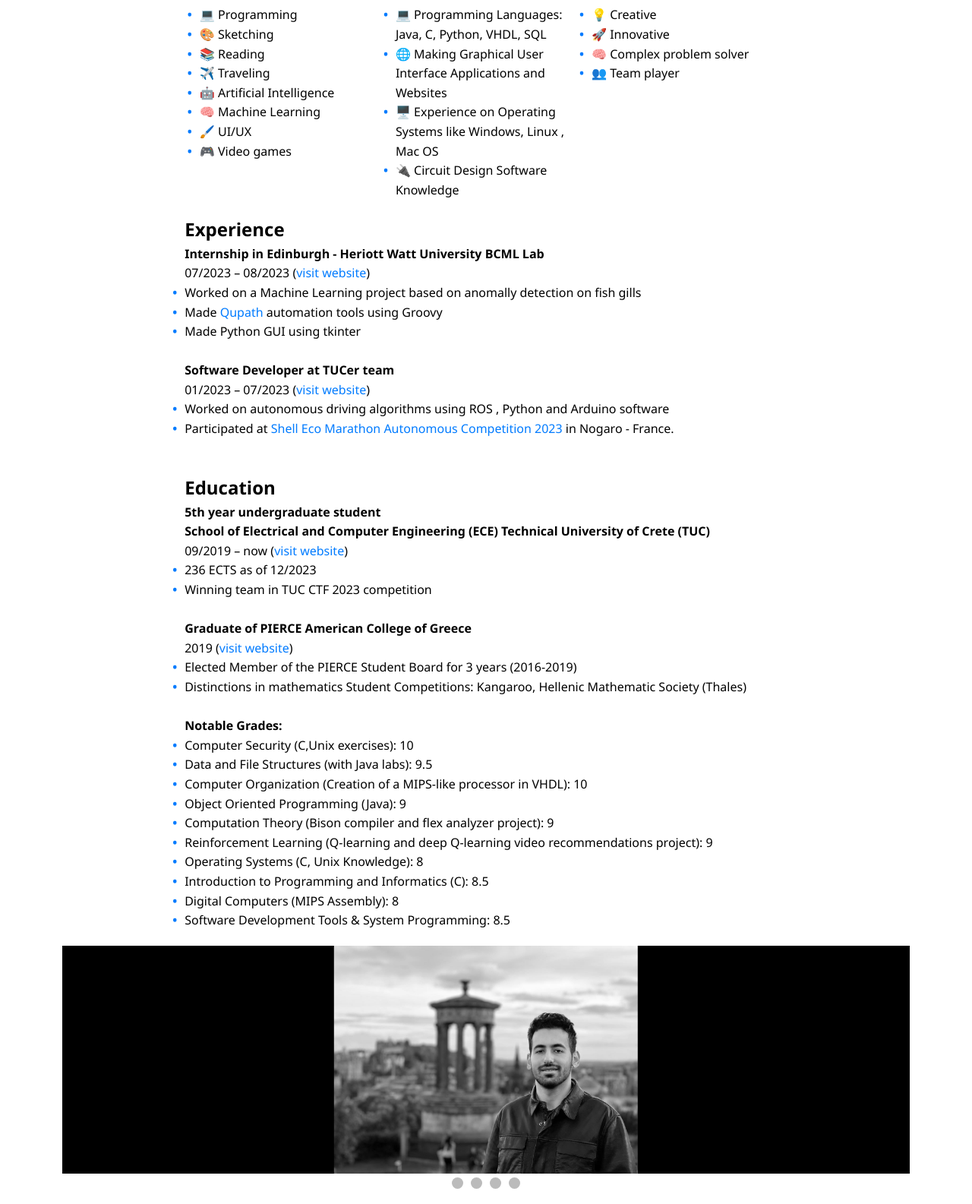
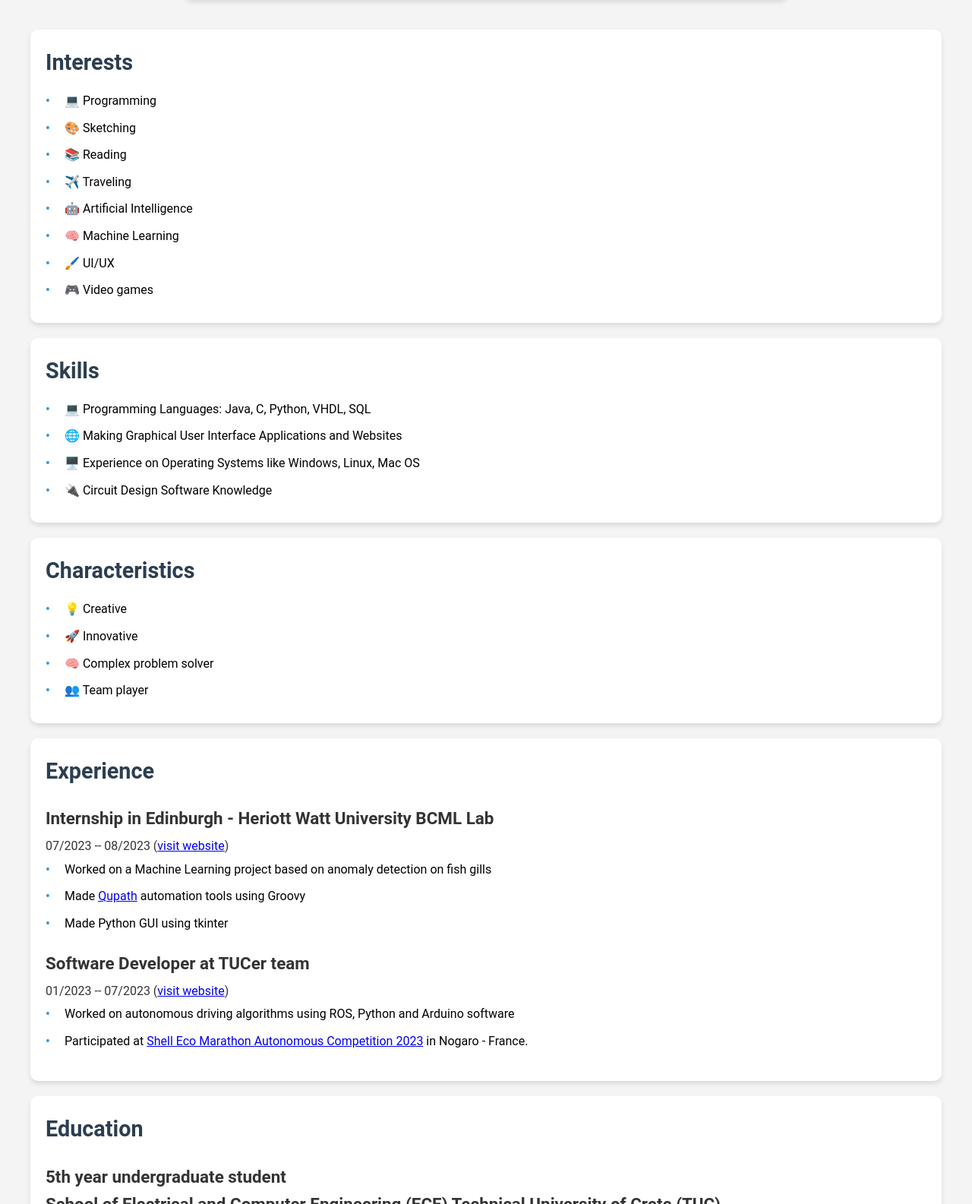
Before and after one commit to christofilojohn/christofilojohn.github.io, a plain HTML site: page index.html in a window 1280 px wide. Shown: the part 261-1846 px from the top of the page at 76% size. Drawn offline with Linux system fonts and the light colour scheme.

Commit message:
push changes

```diff
--- a/index.html
+++ b/index.html
@@ -3,13 +3,12 @@
 <head>
     <meta charset="UTF-8">
     <meta name="viewport" content="width=device-width, initial-scale=1.0">
-    <title>John's CV</title>
+    <title>John Christofilogiannis - Portfolio</title>
     <link rel="stylesheet" href="styles.css">
     <link rel="stylesheet" href="https://cdnjs.cloudflare.com/ajax/libs/font-awesome/5.15.3/css/all.min.css">
 </head>
 <body>
     <header>
-        <!-- Navbar will be loaded here -->
         <nav id="navbar">
             <div class="nav-brand"></div>
             <div class="nav-items" id="navItems">
@@ -29,9 +28,9 @@
         </nav>
     </header>
 
-    <main>
-        <section id="summary">
-            <div class="profile-header">
+    <main role="main">
+         <section id="summary" class="section">
+                <div class="profile-header card">
                     <img src="images/profile.jpeg" alt="John Christofilogiannis" class="profile-pic">
                     <div>
                         <h1>John Christofilogiannis</h1>
@@ -39,11 +38,13 @@
                     </div>
                 </div>
             </section>
+        <div class="container">
 
-        <div class="row">
-        <div class="column-3">
-            <section id="interests">
-                <h2 id="c3">Interests</h2>
+
+<!--            <div class="row">-->
+<!--                <div class="column-3">-->
+                    <section id="interests" class="section card">
+                        <h2>Interests</h2>
                         <ul class="styled-bullets">
                             <li>💻 Programming</li>
                             <li>🎨 Sketching</li>
@@ -55,24 +56,23 @@
                             <li>🎮 Video games</li>
                         </ul>
                     </section>
-        </div>
+<!--                </div>-->
 
-        <div class="column-3">
-            <section id="skills">
-                <h2 id="c3">Skills</h2>
+<!--                <div class="column-3">-->
+                    <section id="skills" class="section card">
+                        <h2>Skills</h2>
                         <ul class="styled-bullets">
                             <li>💻 Programming Languages: Java, C, Python, VHDL, SQL</li>
                             <li>🌐 Making Graphical User Interface Applications and Websites</li>
-                    <li>🖥️ Experience on Operating Systems like Windows, Linux , Mac OS</li>
-                    <li>🔌 Circuit Design Software Knowledge </li>
-
+                            <li>🖥️ Experience on Operating Systems like Windows, Linux, Mac OS</li>
+                            <li>🔌 Circuit Design Software Knowledge</li>
                         </ul>
                     </section>
-        </div>
+<!--                </div>-->
 
-        <div class="column-3">
-            <section id="characteristics">
-                <h2 id="c3">Characteristics</h2>
+<!--                <div class="column-3">-->
+                    <section id="characteristics" class="section card">
+                        <h2>Characteristics</h2>
                         <ul class="styled-bullets">
                             <li>💡 Creative</li>
                             <li>🚀 Innovative</li>
@@ -80,97 +80,67 @@
                             <li>👥 Team player</li>
                         </ul>
                     </section>
-        </div>
-    </div>
+<!--                </div>-->
+<!--            </div>-->
 
-        <section id="experience" class="box">
-            <div class="row">
-                <div class="column">
+            <section id="experience" class="section box card">
                 <h2>Experience</h2>
-                </div>
-            </div>
-
-            <!-- Internship-->
-            <div class="row">
-                <div class="column">
-                    <strong> Internship in Edinburgh - Heriott Watt University BCML Lab</strong> <br> 07/2023 – 08/2023
-                    (<a href="https://bioml.eu.org/team/" target="https://bioml.eu.org/team/">visit website</a>)
+                <div class="experience-item">
+                    <h3>Internship in Edinburgh - Heriott Watt University BCML Lab</h3>
+                    <p>07/2023 -- 08/2023 (<a href="https://bioml.eu.org/team/" target="https://bioml.eu.org/team/">visit website</a>)</p>
                     <ul class="styled-bullets">
-                        <li>Worked on a Machine Learning project based on anomally detection on fish gills</li>
+                        <li>Worked on a Machine Learning project based on anomaly detection on fish gills</li>
                         <li>Made <a href="https://qupath.github.io/" target="https://qupath.github.io/">Qupath</a> automation tools using Groovy</li>
                         <li>Made Python GUI using tkinter</li>
                     </ul>
                 </div>
-            </div>
-            <br>
-            <!-- TUCer-->
-            <div class="row">
-                <div class="column">
-                    <strong> Software Developer at TUCer team </strong> <br> 01/2023 – 07/2023
-                    (<a href="https://www.tucer.tuc.gr/el/archiki" target="https://www.tucer.tuc.gr/el/archiki">visit website</a>)
+
+                <div class="experience-item">
+                    <h3>Software Developer at TUCer team</h3>
+                    <p>01/2023 -- 07/2023 (<a href="https://www.tucer.tuc.gr/el/archiki" target="https://www.tucer.tuc.gr/el/archiki">visit website</a>)</p>
                     <ul class="styled-bullets">
-                        <li>Worked on autonomous driving algorithms using ROS ,
-                            Python and Arduino software</li>
-                        <li>Participated at
-                            <a href="https://www.shellecomarathon.com/about/previous-seasons/2023-programme-on-track/regional-europe.html" target="https://www.shellecomarathon.com/about/previous-seasons/2023-programme-on-track/regional-europe.html">
-                            Shell Eco Marathon Autonomous
-                            Competition 2023</a>
-                            in Nogaro - France.
-                            </li>
+                        <li>Worked on autonomous driving algorithms using ROS, Python and Arduino software</li>
+                        <li>Participated at <a href="https://www.shellecomarathon.com/about/previous-seasons/2023-programme-on-track/regional-europe.html" target="https://www.shellecomarathon.com/about/previous-seasons/2023-programme-on-track/regional-europe.html">Shell Eco Marathon Autonomous Competition 2023</a> in Nogaro - France.</li>
                     </ul>
                 </div>
-            </div>
-            <br>
             </section>
-            <section id="education" class="box"></section>
-            <div class="row">
-                <div class="column">
+
+            <section id="education" class="section box card">
                 <h2>Education</h2>
-                </div>
-            </div>
-            <!-- University-->
-            <div class="row">
-                <div class="column">
-                    <strong> 5th year undergraduate student <br> School of Electrical and Computer Engineering (ECE) Technical University of Crete (TUC)</strong> <br> 09/2019 – now
-                    (<a href="https://www.ece.tuc.gr/" target="https://www.ece.tuc.gr/">visit website</a>)
+                <div class="education-item">
+                    <h3>5th year undergraduate student<br>School of Electrical and Computer Engineering (ECE) Technical University of Crete (TUC)</h3>
+                    <p>09/2019 -- now (<a href="https://www.ece.tuc.gr/" target="https://www.ece.tuc.gr/">visit website</a>)</p>
                     <ul class="styled-bullets">
                         <li>236 ECTS as of 12/2023</li>
-                        <li>Winning team in TUC CTF 2023 competition</li>                    </ul>
+                        <li>Winning team in TUC CTF 2023 competition</li>
+                    </ul>
                 </div>
-            </div>
-            <br>
 
-            <!-- School-->
-            <div class="row">
-                <div class="column">
-                    <strong>Graduate of PIERCE American College of Greece</strong> <br> 2019
-                    (<a href="http://www.pierce.gr" target="http://www.pierce.gr">visit website</a>)
+                <div class="education-item">
+                    <h3>Graduate of PIERCE American College of Greece</h3>
+                    <p>2019 (<a href="http://www.pierce.gr" target="http://www.pierce.gr">visit website</a>)</p>
                     <ul class="styled-bullets">
                         <li>Elected Member of the PIERCE Student Board for 3 years (2016-2019)</li>
                         <li>Distinctions in mathematics Student Competitions: Kangaroo, Hellenic Mathematic Society (Thales)</li>
                     </ul>
                 </div>
-            </div>
 
-            <div class="row">
-                <div class="column">
+                <h3>Notable Grades:</h3>
                 <ul class="styled-bullets">
-                    <strong><br>Notable Grades:</strong>
                     <li>Computer Security (C,Unix exercises): 10</li>
                     <li>Data and File Structures (with Java labs): 9.5</li>
-                    <li>Computer Organization (Creation of a MIPS-like processor in VHDL): 10 </li>
+                    <li>Computer Organization (Creation of a MIPS-like processor in VHDL): 10</li>
                     <li>Object Oriented Programming (Java): 9</li>
-                    <li>Computation Theory (Bison compiler and flex analyzer project): 9 </li>
+                    <li>Computation Theory (Bison compiler and flex analyzer project): 9</li>
                     <li>Reinforcement Learning (Q-learning and deep Q-learning video recommendations project): 9</li>
                     <li>Operating Systems (C, Unix Knowledge): 8</li>
                     <li>Introduction to Programming and Informatics (C): 8.5</li>
                     <li>Digital Computers (MIPS Assembly): 8</li>
                     <li>Software Development Tools & System Programming: 8.5</li>
                 </ul>
-                </div>
-            </div>
-
-
+            </section>
+            <div class="container box card">
+                <h2>Photo Gallery</h2>
             <div class="image-gallery">
                 <div class="image-container">
                     <img src="images/edinburgh.jpg" alt="First Image">
@@ -191,13 +161,14 @@
                     <span class="dot" onclick="currentSlide(4)"></span>
                 </div>
             </div>
+                </div>
+        </div>
+    </main>
 
-        </section>
+    <footer>
+        <p>© January 2024</p>
+    </footer>
 
-    </main>
-    <footer>
-        <p>&copy; January 2024 </p>
-    </footer>
     <script src="scripts.js"></script>
 </body>
 </html>
--- a/styles.css
+++ b/styles.css
@@ -264,215 +264,136 @@ footer {
 /*    background-color: #0056b3;*/
 /*}*/
 
-/* Responsive design */
-@media (max-width: 768px) {
-    /* Existing styles... */
 
-    /* Adjust project image styles for mobile */
-    .project-image {
-        width: 100%;
-    }
+/* New and updated styles */
+body {
+    font-family: 'Roboto', sans-serif;
+    line-height: 1.6;
+    color: #333;
+    background-color: #f4f4f4;
 }
 
-/* End of CSS or not */
-
-/* Responsive image class */
-.responsive-img {
-    max-width: 100%;
-    height: auto;
-    display: block; /* ensures it takes up the full width of its container */
-    margin-bottom: 10px; /* space below the image */
+.container {
+    max-width: 1200px;
+    margin: 0 auto;
+    padding: 20px;
 }
 
-/* Row for holding columns */
-.row {
-    margin-left: 5%;
-    margin-right: 5%;
-    display: flex;
-    justify-content: center; /* Center the columns */
-    flex-wrap: wrap; /* Allow the columns to wrap on smaller screens */
-    gap: 20px; /* Space between columns */
+/* Card styles */
+.card {
+    background-color: #fff;
+    border-radius: 10px;
+    padding: 20px;
+    margin-bottom: 20px;
+    box-shadow: 0 4px 6px rgba(0, 0, 0, 0.1);
 }
 
-/* Column class for side-by-side content */
-.column-3 {
-    flex: 1; /* Each column takes equal width */
-    max-width: 30%; /* Maximum width of each column */
+.card h2 {
+    font-size: 1.8em;
+    margin-bottom: 15px;
+    color: #2c3e50;
 }
 
-/* Column class for side-by-side content */
-.column {
-    flex: 1; /* Each column takes equal width */
-    max-width: 100%; /* Maximum width of each column */
-}
-
-/* Bullet points with custom styling */
-.styled-bullets {
-    list-style: none; /* removes default list style */
-    padding-left: 0; /* aligns bullets with the rest of the content */
-}
-.styled-bullets li:before {
-    content: '•'; /* custom bullet symbol */
-    color: #007bff; /* bullet color */
-    font-weight: bold; /* makes the bullet bold */
-    display: inline-block;
-    width: 1em; /* space before bullet */
-    margin-left: -1em; /* aligns bullet within the flow of the text */
-}
-
-.centered-img {
-    display: block; /* Allows margin to be applied */
-    margin-left: auto; /* Auto margin on the left */
-    margin-right: auto; /* Auto margin on the right */
-    width: 50%; /* Adjust width as needed */
-}
-
+/* Profile header styles */
 .profile-header {
-    display: flex; /* Enables Flexbox */
-    align-items: center; /* Vertically centers items in the container */
-    gap: 20px; /* Space between the image and the text */
-    margin-bottom: 20px; /* Space below the header */
+    display: flex;
+    align-items: center;
+    background-color: #fff;
+    border-radius: 10px;
+    padding: 20px;
+    margin-bottom: 20px;
+    box-shadow: 0 4px 6px rgba(0, 0, 0, 0.1);
 }
 
 .profile-pic {
-    width: 100px; /* Adjust the size as needed */
-    height: 100px; /* Maintain aspect ratio */
-    border-radius: 50%; /* Circular shape */
-    object-fit: cover; /* Ensures the image covers the area without stretching */
+    width: 150px;
+    height: 150px;
+    border-radius: 50%;
+    margin-right: 20px;
 }
 
-.styled-bullets a {
-    font-weight: normal; /* Removes bold styling */
-    color: #007bff; /* Link color, can be adjusted */
-    text-decoration: none; /* Removes underline */
+.profile-header h1 {
+    font-size: 2.5em;
+    margin-bottom: 10px;
 }
 
-.styled-bullets a:hover {
-    text-decoration: underline; /* Adds underline on hover for better UX */
+/* Grid layout */
+.row {
+    display: flex;
+    flex-wrap: wrap;
+    margin: -10px;
 }
 
-.column-3 a ,.column a{
-    font-weight: normal; /* Removes bold styling */
-    color: #007bff; /* Link color, can be adjusted */
-    text-decoration: none; /* Removes underline */
+.column-3 {
+    flex: 1;
+    padding: 10px;
+    min-width: 300px;
 }
 
-.column-3 a:hover, .column a:hover {
-    text-decoration: underline; /* Adds underline on hover for better UX */
+/* List styles */
+.styled-bullets {
+    list-style-type: none;
+    padding-left: 0;
 }
 
-.image-gallery {
+.styled-bullets li {
+    margin-bottom: 10px;
+    padding-left: 25px;
     position: relative;
-    width: 90%; /* Adjust as per your requirement */
-    height: 300px; /* Adjust as per your requirement */
-    background-color: black; /* Black background for the gallery */
-    margin-bottom: 20px; /* Space for the dots */
-    margin-top: 20px;
-    margin-left: auto;
-    margin-right: auto;
 }
 
-.image-container {
-    width: 100%;
-    height: 100%;
+.styled-bullets li::before {
+    content: '•';
+    color: #3498db;
+    font-weight: bold;
     position: absolute;
-    top: 0;
     left: 0;
-    display: none; /* Hide initially */
-    overflow: hidden; /* Hide overflow */
-    text-align: center; /* Horizontal centering for inline elements */
 }
 
-.image-container img {
-    max-width: 100%;
-    max-height: 100%;
-    object-fit: contain;
-    position: absolute;
-    top: 50%;
-    left: 50%;
-    transform: translate(-50%, -50%);
-    display: block;
+/* Experience and Education sections */
+.experience-item, .education-item {
+    margin-bottom: 20px;
 }
 
-.gallery-dots {
-    position: absolute;
-    bottom: -20px; /* Positioning dots below the container */
-    left: 50%;
-    transform: translateX(-50%); /* Centering dots */
-    display: flex;
-    align-items: center;
-    justify-content: center;
+.experience-item h3, .education-item h3 {
+    font-size: 1.4em;
+    margin-bottom: 5px;
 }
 
-.dot {
-    cursor: pointer;
-    height: 15px;
-    width: 15px;
-    margin: 0 5px;
-    background-color: #bbb;
-    border-radius: 50%;
-    display: inline-block;
-    transition: background-color 0.6s ease;
-}
-/* Ensure this selector is correct */
-.show-image {
-    display: block;
+.experience-item p, .education-item p {
+    margin-bottom: 5px;
 }
 
-
-.active, .dot:hover {
-    opacity: 0.6;
+/* Button styles */
+.btn {
+    display: inline-block;
+    padding: 10px 20px;
+    background-color: #3498db;
+    color: #fff;
+    text-decoration: none;
+    border-radius: 5px;
+    transition: background-color 0.3s ease;
 }
 
-/*... Default to show the first image
-.image-slide:first-child {
-    display: block;
+.btn:hover {
+    background-color: #2980b9;
 }
 
-.image-slide img {
-    width: 80%; /* Set image width to 80% of its container
-    height: auto; /* Maintain aspect ratio
-    display: block; /* Display as block
-    margin: 0 auto; /* Center the image within its container
-}...*/
-
-
-/* ... other styles ... */
-
-
+/* Responsive design */
 @media (max-width: 768px) {
-
     .profile-header {
-        flex-direction: column; /* Stack image and text vertically on smaller screens */
-        align-items: center; /* Center-align items */
-        text-align: center; /* Center-align text */
+        flex-direction: column;
+        text-align: center;
     }
 
     .profile-pic {
-        width: 80px; /* Smaller image size */
-        height: 80px; /* Maintain aspect ratio */
-        margin-bottom: 5px; /* Space below image */
-    }
-    .row {
-        flex-direction: column;
-    }
-    .column-3 {
-        max-width: 100%; /* Each column takes full width on smaller screens */
-    }
-    .nav-items {
-        flex-direction: row; /* Align items in a row on small screens */
+        margin-right: 0;
+        margin-bottom: 20px;
     }
 
-    .nav-items a {
-        font-size: smaller; /* Adjust font size for smaller screens */
+    .column-3 {
+        flex: 100%;
     }
-
-    .image-gallery {
-        position: relative;
-        width: 90%; /* Adjust as per your requirement */
-        height: 280px; /* Adjust as per your requirement */
-    }
-
 }
 
 /* New styles for the Art section */
@@ -652,3 +573,67 @@ footer {
     padding-left: 0; /* Aligns items with the rest of the content */
     color: black;
 }
+
+/*Main page gallery */
+.image-gallery {
+    position: relative;
+    width: 90%; /* Adjust as per your requirement */
+    height: 300px; /* Adjust as per your requirement */
+    background-color: black; /* Black background for the gallery */
+    margin-bottom: 20px; /* Space for the dots */
+    margin-top: 20px;
+    margin-left: auto;
+    margin-right: auto;
+}
+
+.image-container {
+    width: 100%;
+    height: 100%;
+    position: absolute;
+    top: 0;
+    left: 0;
+    display: none; /* Hide initially */
+    overflow: hidden; /* Hide overflow */
+    text-align: center; /* Horizontal centering for inline elements */
+}
+
+.image-container img {
+    max-width: 100%;
+    max-height: 100%;
+    object-fit: contain;
+    position: absolute;
+    top: 50%;
+    left: 50%;
+    transform: translate(-50%, -50%);
+    display: block;
+}
+
+.gallery-dots {
+    position: absolute;
+    bottom: -20px; /* Positioning dots below the container */
+    left: 50%;
+    transform: translateX(-50%); /* Centering dots */
+    display: flex;
+    align-items: center;
+    justify-content: center;
+}
+
+.dot {
+    cursor: pointer;
+    height: 15px;
+    width: 15px;
+    margin: 0 5px;
+    background-color: #bbb;
+    border-radius: 50%;
+    display: inline-block;
+    transition: background-color 0.6s ease;
+}
+/* Ensure this selector is correct */
+.show-image {
+    display: block;
+}
+
+
+.active, .dot:hover {
+    opacity: 0.6;
+}
```
Lines whose indentation alone changed are shown as unchanged.
